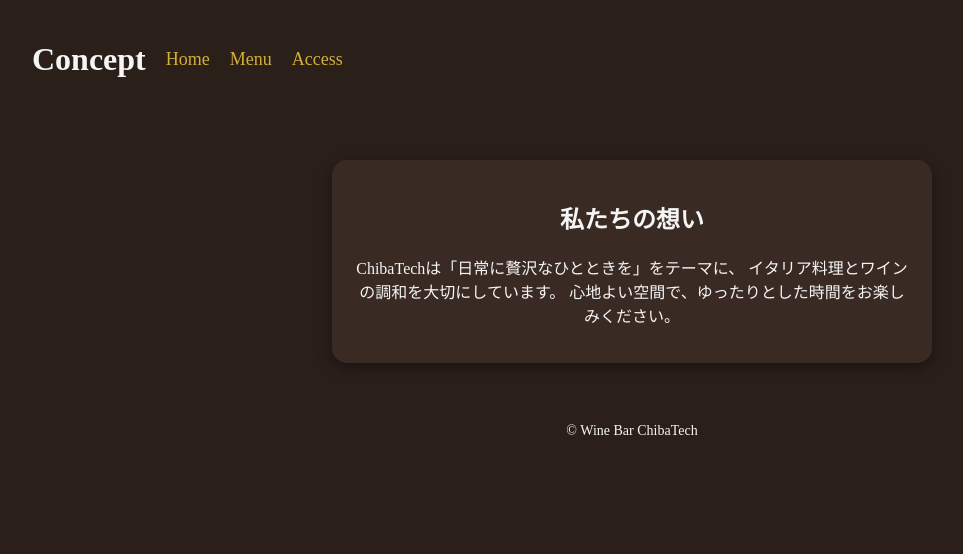
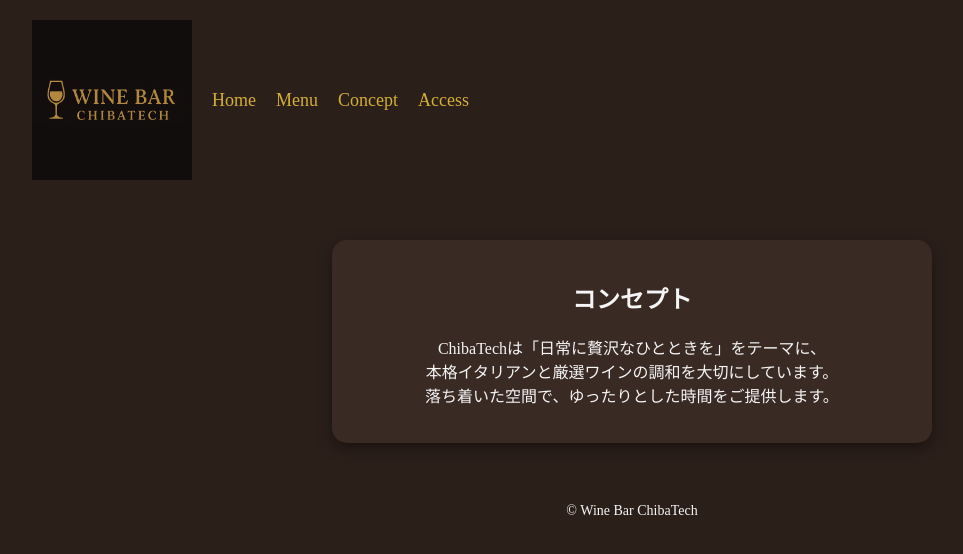
Before and after one commit to HARUKI1127/2025visual-content, a plain HTML site: page chibatech-site/concept.html in a window 1280 px wide. Shown: the whole page, without its empty margins (8-971 px from the left). Drawn offline with Linux system fonts and the light colour scheme.

Commit message:
concept.html変更

```diff
--- a/chibatech-site/concept.html
+++ b/chibatech-site/concept.html
@@ -2,28 +2,32 @@
 <html lang="ja">
 <head>
   <meta charset="UTF-8">
-  <title>Concept</title>
+  <title>Concept - ChibaTech</title>
   <link rel="stylesheet" href="css/style.css">
 </head>
 <body>
 
 <header class="header">
-  <h1>Concept</h1>
-  <ul class="nav">
-    <li><a href="index.html">Home</a></li>
-    <li><a href="menu.html">Menu</a></li>
-    <li><a href="access.html">Access</a></li>
-  </ul>
+  <img src="images/logo.png" class="logo" alt="ChibaTech Logo">
+
+  <nav>
+    <ul class="nav">
+      <li><a href="index.html">Home</a></li>
+      <li><a href="menu.html">Menu</a></li>
+      <li><a href="concept.html">Concept</a></li>
+      <li><a href="access.html">Access</a></li>
+    </ul>
+  </nav>
 </header>
 
 <main>
   <div class="grid">
     <div class="box">
-      <h2>私たちの想い</h2>
+      <h2>コンセプト</h2>
       <p>
-        ChibaTechは「日常に贅沢なひとときを」をテーマに、
-        イタリア料理とワインの調和を大切にしています。
-        心地よい空間で、ゆったりとした時間をお楽しみください。
+        ChibaTechは「日常に贅沢なひとときを」をテーマに、<br>
+        本格イタリアンと厳選ワインの調和を大切にしています。<br>
+        落ち着いた空間で、ゆったりとした時間をご提供します。
       </p>
     </div>
   </div>
```
